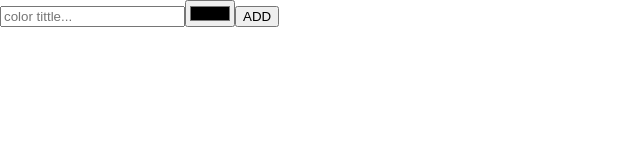
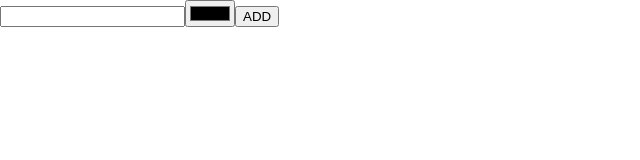
Before and after one commit to FernandoStark18/React.js-Essential-Training, a React (Create React App) app in the folder 8.- Generating a project with Create React App/react-app/: page / in a window 1280 px wide. Shown: the top 160 px of the page, without its empty margins (0-640 px from the left). Built offline with nearby package versions, Linux system fonts and the light colour scheme.

Commit message:
Creating controlled form elements

```diff
--- a/8.- Generating a project with Create React App/react-app/src/App.js
+++ b/8.- Generating a project with Create React App/react-app/src/App.js
@@ -1,21 +1,28 @@
 import "./App.css";
-import { useRef } from "react";
+import { useState } from "react";
 
 function App() {
-  const txtTitle = useRef();
-  const hexColor = useRef();
+  const [title, setTitle] = useState("");
+  const [color, setColor] = useState("#000000");
   const submit = (e) => {
     e.preventDefault();
-    const title = txtTitle.current.value;
-    const color = hexColor.current.value;
     alert(`${title}, ${color}`);
-    txtTitle.current.value = "";
-    hexColor.current.value = "";
+    setTitle("");
+    setColor("");
   };
   return (
     <form onSubmit={submit}>
-      <input ref={txtTitle} type="text" placeholder="color tittle..."></input>
-      <input ref={hexColor} type="color"></input>
+      <input
+        value={title}
+        type="text"
+        onChange={(event) => setTitle(event.target.value)}
+        aceholder="color tittle..."
+      ></input>
+      <input
+        value={color}
+        type="color"
+        onChange={(event) => setColor(event.target.value)}
+      ></input>
       <button>ADD</button>
     </form>
   );
```
